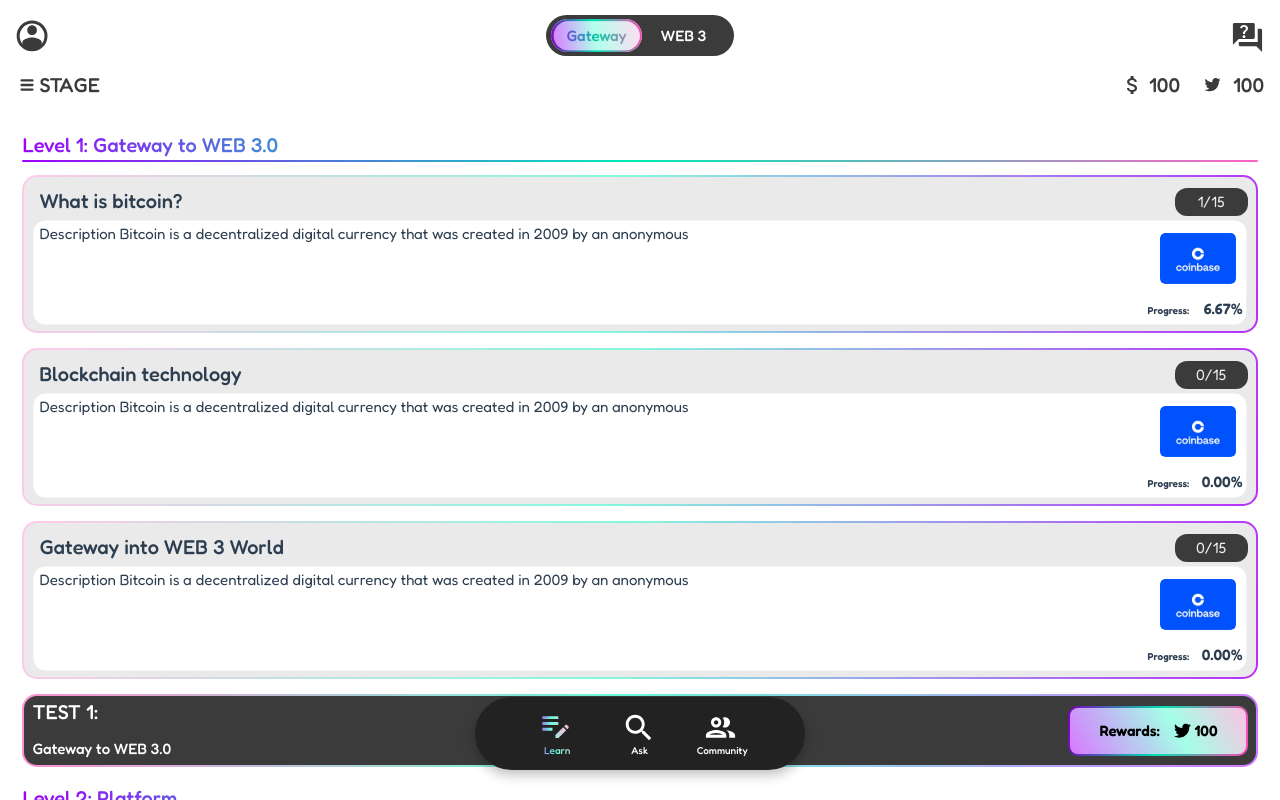
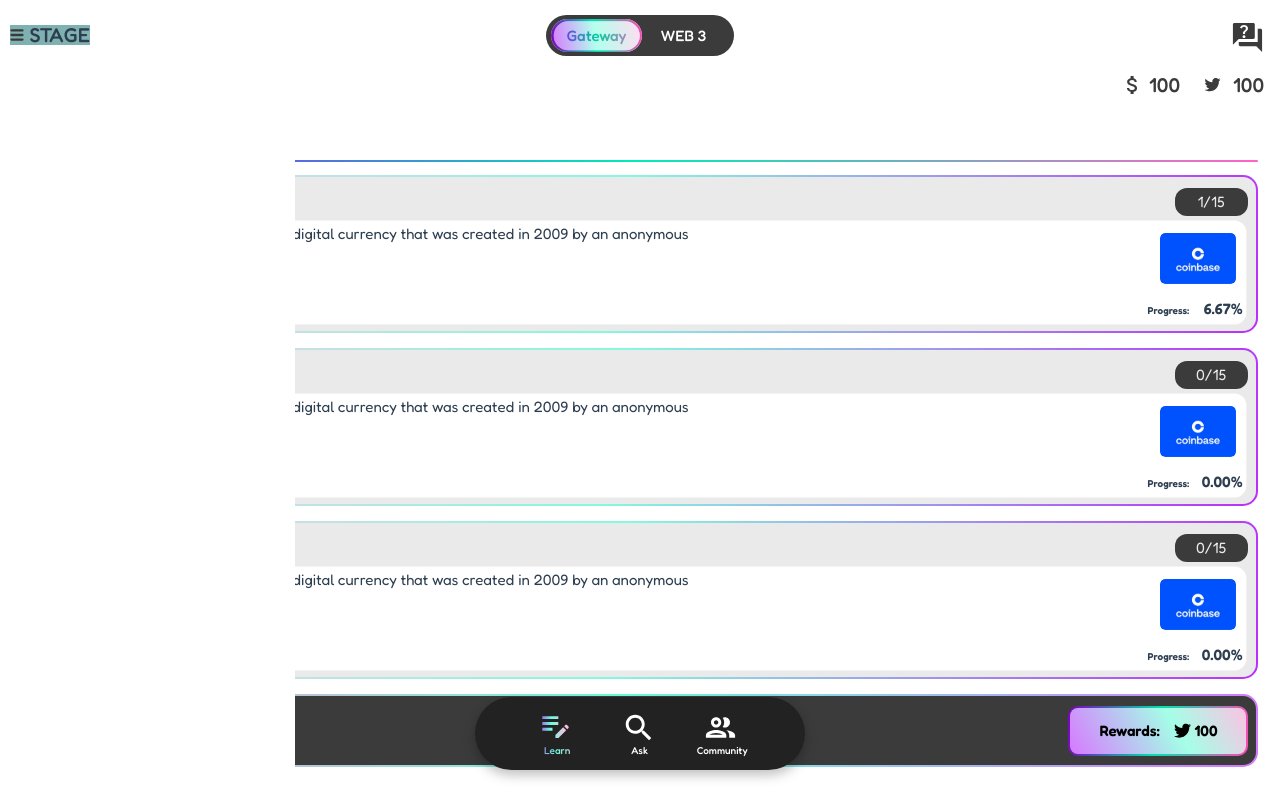
Before and after one commit to 0xDaffodi/learniverse, a Vue app: page / in a window 1280 px wide. Built offline with nearby package versions, Linux system fonts and the light colour scheme.

Commit message:
update function props and stage page

```diff
--- a/src/App.vue
+++ b/src/App.vue
@@ -6,8 +6,9 @@ import Stage from "@/components/Stage.vue";
 import {ref} from "vue";
 
 // 创建一个响应式的布尔类型的数据属性
-const isStageVisible = ref(false);
+const isStageVisible = ref(true);
 // 切换 Stage 组件的显示状态
+// MENTION：为了实现方法自上而下的层层传递，需要在每一层都定义prop来层层传递
 function toggleStageVisibility() {
   isStageVisible.value = !isStageVisible.value;
 }
@@ -19,13 +20,13 @@ function toggleStageVisibility() {
 <!--TODO: 删除vue模版文件中的vue组件-->
 <!--TODO: PWA应用的背景还可以过度滑动，但是例如sosovalue就没有这个问题-->
 <template>
-  <Header @toggle-stage="toggleStageVisibility"/>
+  <Header :toggleStageVisibility="toggleStageVisibility"/>
 
   <LearningScrollView />
 
 
   <!-- 根据 isStageVisible 属性的值来决定是否渲染 Stage 组件 -->
-  <Stage v-if="isStageVisible" />
+  <Stage v-if="isStageVisible" :toggleStageVisibility="toggleStageVisibility"/>
 
   <Footer />
 </template>
--- a/src/components/Header.vue
+++ b/src/components/Header.vue
@@ -1,7 +1,12 @@
 <!--README:app顶部栏-->
 <script setup>
-
-
+import StageButton from "@/components/StageButton.vue";
+defineProps({
+  toggleStageVisibility: {
+    type: Function,
+    required: true
+  }
+})
 </script>
 
 <template>
@@ -31,11 +36,7 @@
       <div class="headerAssetsNumber">100</div>
       <img class="headerIconMoney" alt="" src="/assets_icon.svg" />
     </div>
-    <!--emit订阅来自父组件的方法-->
-    <div class="headerStagesParent"  @click="$emit('toggle-stage')">
-      <div class="headerStagesText">STAGE</div>
-      <img class="headerStagesIcon" alt="" src="/stage_icon.svg" />
-    </div>
+    <StageButton left="20px" top="75px" :toggleStageVisibility="toggleStageVisibility"/>
   </div>
 </template>
 
@@ -209,26 +210,6 @@
   width: 100%;
   text-align: right;
 }
-.headerStagesParent {
-  position: absolute;
-  height: 20.28px;
-  width: 80px;
-  top: 75px;
-  left: 20px;
-}
-.headerStagesText {
-  position: absolute;
-  height: 100%;
-  width: 100%;
-  display: flex;
-  align-items: center; /* 在垂直方向上居中 */
-  justify-content: flex-end; /* 在水平方向上右对齐 */
-}
-.headerStagesIcon {
-  position: absolute;
-  left: 0;
-  width: 14px;
-  height: 100%;
-}
+
 
 </style>
--- a/src/components/Stage.vue
+++ b/src/components/Stage.vue
@@ -1,10 +1,16 @@
 <script setup>
-
+import StageButton from "@/components/StageButton.vue";
+defineProps({
+  toggleStageVisibility: {
+    type: Function,
+    required: true
+  }
+})
 </script>
 
 <template>
   <div class="stageParent">
-
+    <StageButton left="10px" top="25px" :toggleStageVisibility="toggleStageVisibility"/>
   </div>
 </template>
 
--- /dev/null
+++ b/src/components/StageButton.vue
@@ -0,0 +1,50 @@
+<script setup>
+defineProps({
+  top: {
+    type: String,
+    default: false
+  },
+  left: {
+    type: String,
+    required: true
+  },
+  toggleStageVisibility: {
+    type: Function,
+    required: true
+  }
+})
+</script>
+
+<template>
+  <div :style="{ top: top, left: left }" class="stageButtonParent"  @click="toggleStageVisibility">
+    <div class="stageButtonText">STAGE</div>
+    <img class="stageButtonIcon" alt="" src="/stage_icon.svg" />
+  </div>
+</template>
+
+<style scoped>
+.stageButtonParent {
+  position: absolute;
+  height: 20.28px;
+  width: 80px;
+  /*top: 75px;
+  left: 20px;*/
+  font-family: Fredoka-Medium;
+  font-size: 20px;
+  background: rgba(0, 100, 100, 0.5);
+}
+.stageButtonText {
+  position: absolute;
+  height: 100%;
+  width: 100%;
+  display: flex;
+  align-items: center; /* 在垂直方向上居中 */
+  justify-content: flex-end; /* 在水平方向上右对齐 */
+}
+.stageButtonIcon {
+  position: absolute;
+  left: 0;
+  width: 14px;
+  height: 100%;
+}
+</style>
```
